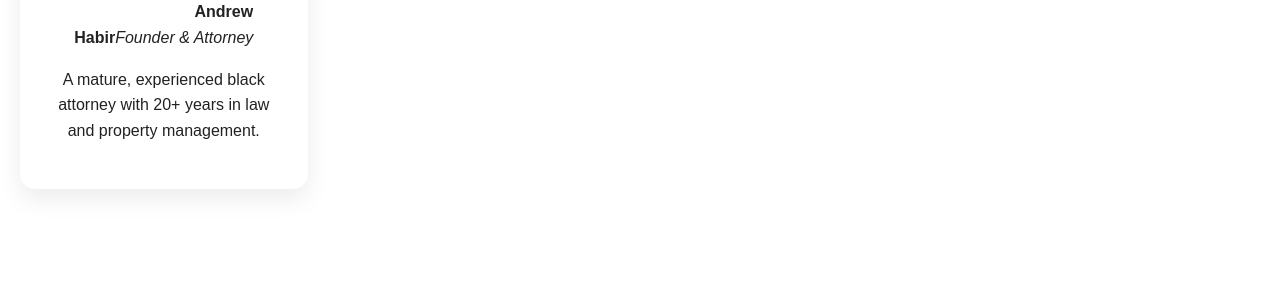
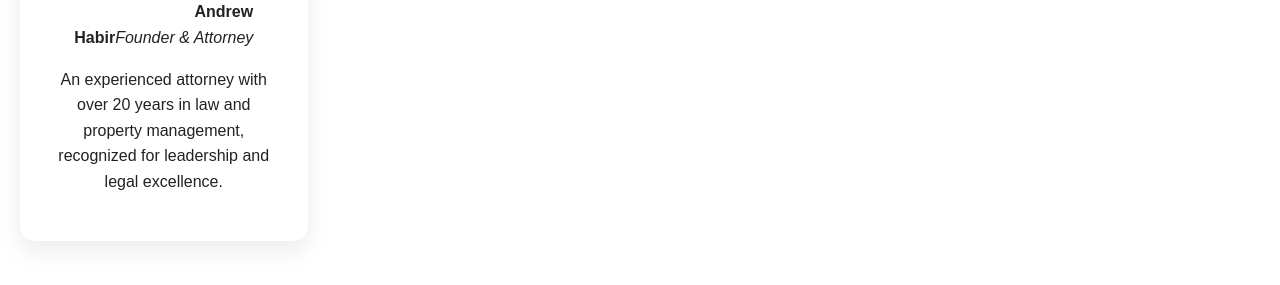
Before and after one commit to evertrusti/https-harbirpointrealestate.org, a plain HTML site: page index.html in a window 1280 px wide. Shown: the part 3058-3343 px from the top of the page. Drawn offline with Linux system fonts and the light colour scheme.

Commit message:
Update index.html

```diff
--- a/index.html
+++ b/index.html
@@ -115,7 +115,7 @@
       <div class="card"><img src="https://images.unsplash.com/photo-1527980965255-d3b416303d12"><strong>James Luis</strong><em>Attorney</em><p>Focused on dispute resolution and legal compliance in real estate transactions.</p></div>
       <div class="card"><img src="https://images.unsplash.com/photo-1544005313-94ddf0286df2"><strong>Andra Gregory</strong><em>Shareholder</em><p>Oversees operations and strategic growth of the firm.</p></div>
       <div class="card"><img src="https://images.unsplash.com/photo-1551836022-d5d88e9218df"><strong>Linda Marris</strong><em>Escrow Manager</em><p>Expert in secure escrow management and client fund protection.</p></div>
-      <div class="card"><img src="https://images.unsplash.com/photo-1603415526960-f8f0b0f7a0c8"><strong>Andrew Habir</strong><em>Founder & Attorney</em><p>A mature, experienced black attorney with 20+ years in law and property management.</p></div>
+      <div class="card"><img src="https://images.unsplash.com/photo-1603415526960-f8f0b0f7a0c8"><strong>Andrew Habir</strong><em>Founder & Attorney</em><p>An experienced attorney with over 20 years in law and property management, recognized for leadership and legal excellence.</p></div>
     </div>
   </section>
 
```
